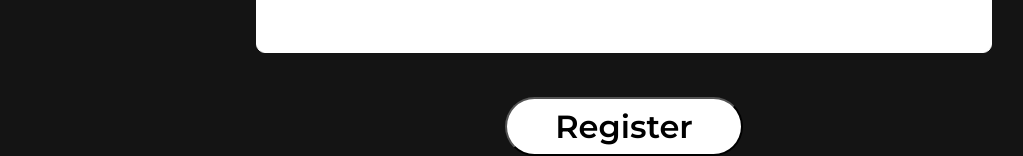
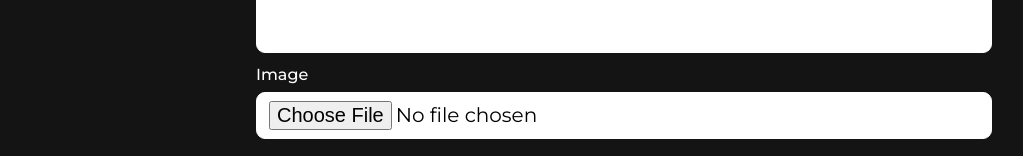
Before and after one commit to dvm-bitspilani/oasis-prereg, a React (Vite) app: page /BeatBrawl/form in a window 1280 px wide. Shown: the part 656-812 px from the top of the page, without its empty margins (16-1039 px from the left). Built offline with nearby package versions, Linux system fonts and the light colour scheme; sample sign-in values are in the browser's storage.

Commit message:
image field add

```diff
--- a/src/routes/components/Form/BeatBrawlForm.jsx
+++ b/src/routes/components/Form/BeatBrawlForm.jsx
@@ -19,6 +19,7 @@ const BeatBrawlForm = () => {
   const phoneRef = useRef(null);
   const emailRef = useRef(null);
 //  const membersRef = useRef(null);
+const imageRef = useRef(null);
 
   const handleSubmit = (e) => {
     e.preventDefault();
@@ -28,6 +29,7 @@ const BeatBrawlForm = () => {
       phoneRef.current,
       emailRef.current,
       linksRef.current,
+      imageRef.current,
     ];
     const isEmpty = requiredFields.some((fieldRef) => !fieldRef.value);
 
@@ -54,6 +56,7 @@ const BeatBrawlForm = () => {
       let config = {
         headers: {
           Authorization: `Bearer ${localStorage.getItem("token")}`,
+          'Content-Type': 'multipart/form-data',
         },
       };
       const data = {
@@ -64,6 +67,7 @@ const BeatBrawlForm = () => {
         email_address: emailRef.current.value,
         // state: stateRef.current.value,
         youtube_gdrive: linksRef.current.value,
+        image: imageRef.current.value,
       };
       axios
         .post(postLink, data, config)
@@ -203,6 +207,15 @@ const BeatBrawlForm = () => {
                 E-Mail ID
               </label>
               <input type="text" className="input-field" ref={emailRef} />
+              <label htmlFor="image" className="input-heading">
+              Image
+              </label>
+              <input
+                type="file"
+                className="input-field image-input"
+                accept="image/*"
+                ref={imageRef}
+              />
               <div className="submit-wrapper">
                 <button
                   type="submit"
--- a/src/routes/components/Form/Form.css
+++ b/src/routes/components/Form/Form.css
@@ -134,6 +134,11 @@ option {
   margin: 0 0.5rem;
 }
 
+.image-input {
+
+  height: fit-content;
+}
+
 @media only screen and (max-width: 900px) {
   .form-container {
     max-width: 90vw;
```
